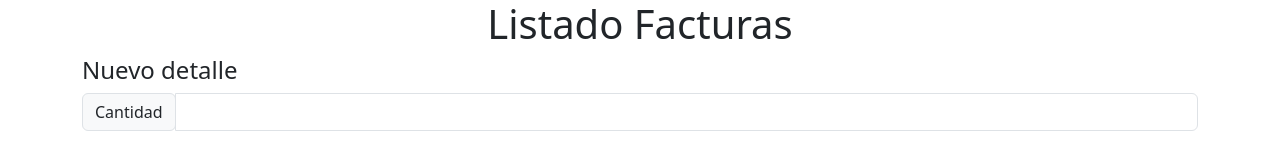
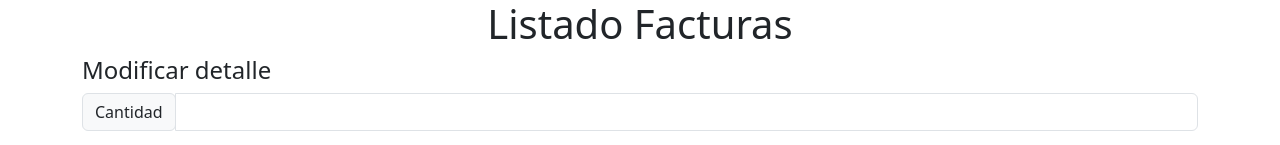
Before and after one commit to RLeandro05/Proyecto-CI-CD-Jenkins, an Angular app: page /formFactura/1/1 in a window 1280 px wide. Shown: the top 145 px of the page. Built offline with nearby package versions, Linux system fonts and the light colour scheme; no server answers.

Commit message:
mod text

```diff
--- a/src/app/components/form-facturas/form-facturas.component.html
+++ b/src/app/components/form-facturas/form-facturas.component.html
@@ -1,6 +1,6 @@
 <div class="container">
 
-  <h4>Nuevo detalle</h4>
+  <h4>{{textoBoton}} detalle</h4>
 
   <form class="form-horizontal" #facturaForm="ngForm" (ngSubmit)="onSubmit(facturaForm.value)">
 
```
